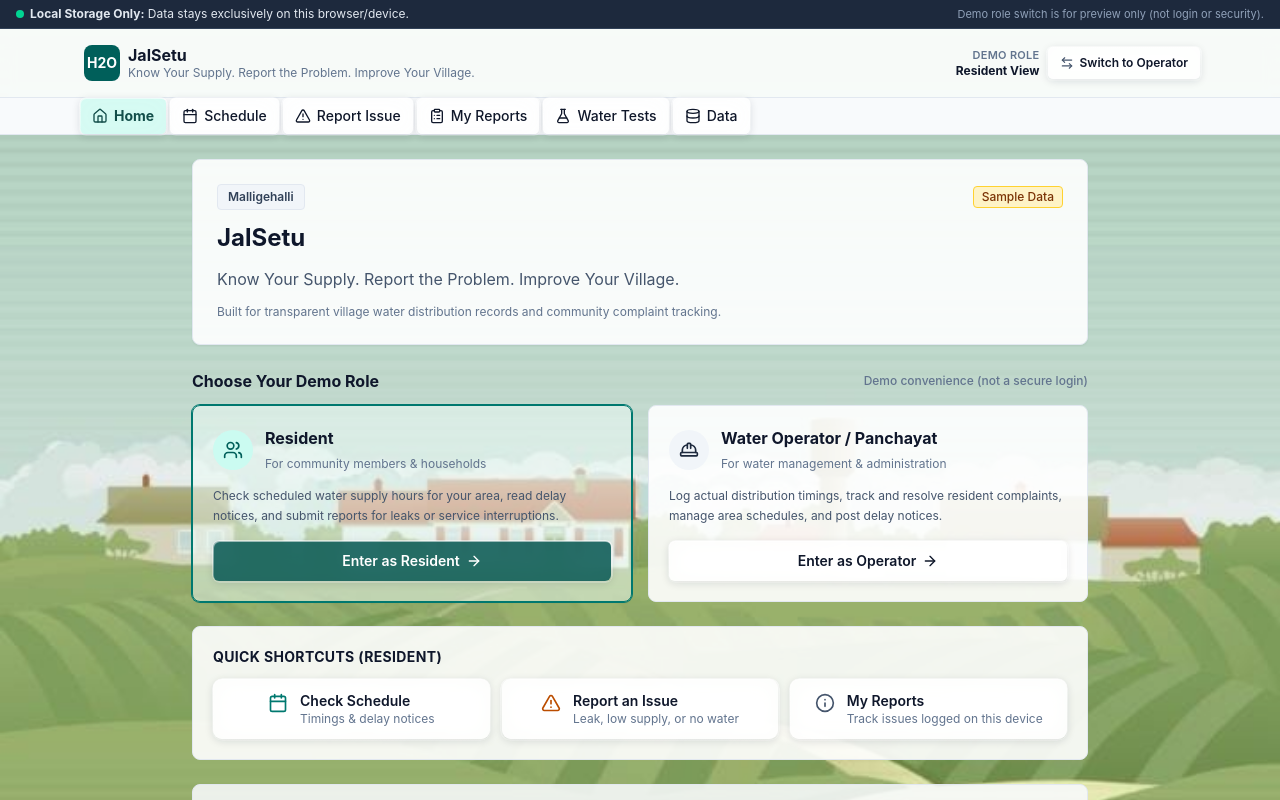
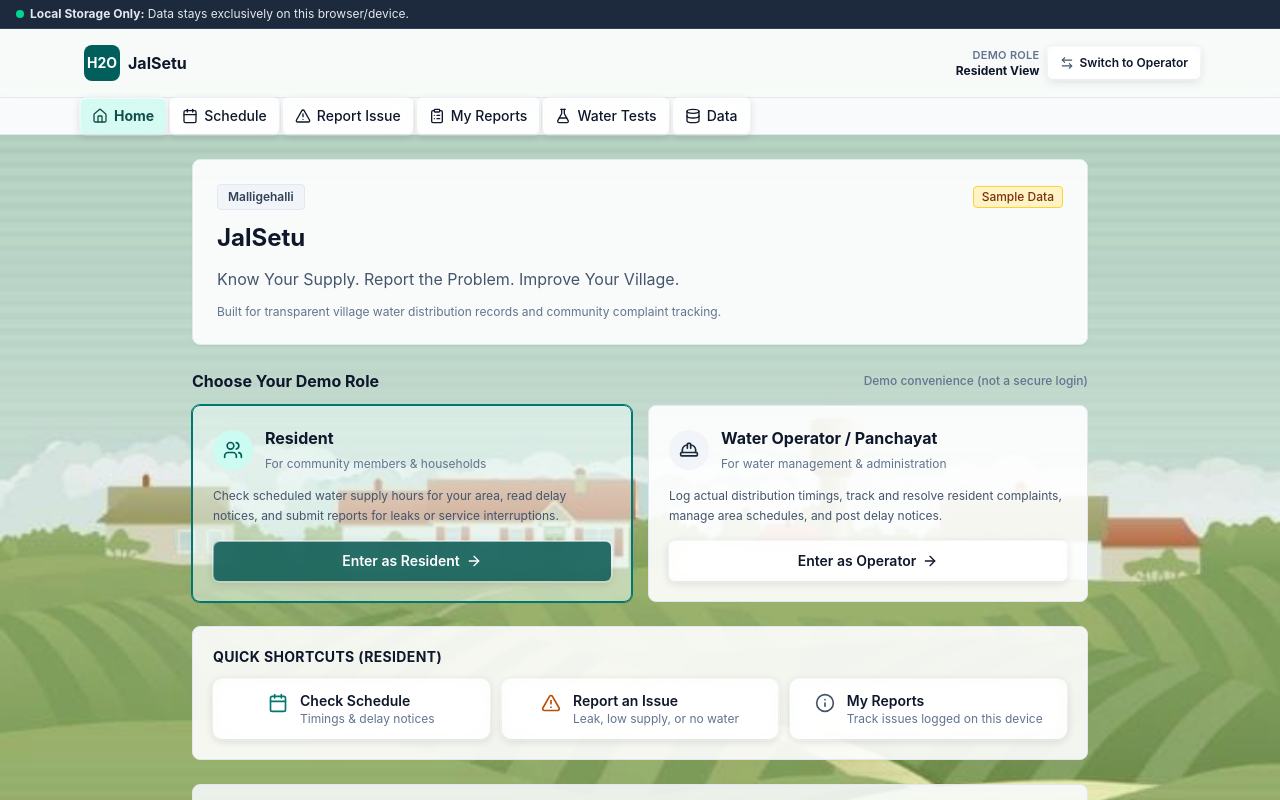
Before and after one commit to zaidansheikh180-gif/innovex-hackathon-, a React (Vite) app: page / in a window 1280 px wide. Shown: the top 800 px of the page. Built offline with nearby package versions, Linux system fonts and the light colour scheme.

Commit message:
Rename app to JalSetu, set tagline and village label, remove draft markers and filler
Removed demo role switch and app tagline from header.

```diff
--- a/src/components/HeaderAndNav.tsx
+++ b/src/components/HeaderAndNav.tsx
@@ -70,9 +70,6 @@ export const HeaderAndNav: React.FC<HeaderAndNavProps> = ({
             <strong>Local Storage Only:</strong> Data stays exclusively on this browser/device.
           </span>
         </div>
-        <div className="text-slate-400 text-[11px]">
-          Demo role switch is for preview only (not login or security).
-        </div>
       </div>
 
       {/* Main Top Header */}
@@ -91,9 +88,6 @@ export const HeaderAndNav: React.FC<HeaderAndNavProps> = ({
               <h1 className="text-sm sm:text-base font-bold text-slate-900 leading-tight">
                 {PLACEHOLDERS.appName}
               </h1>
-              <p className="text-xs text-slate-500 hidden sm:block">
-                {PLACEHOLDERS.appTagline}
-              </p>
             </div>
           </button>
 
```
